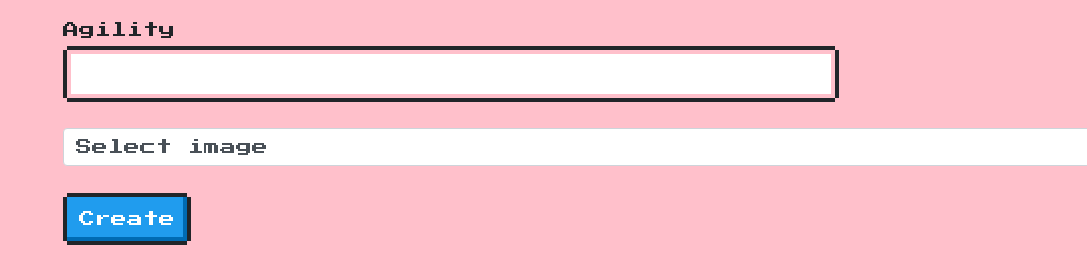
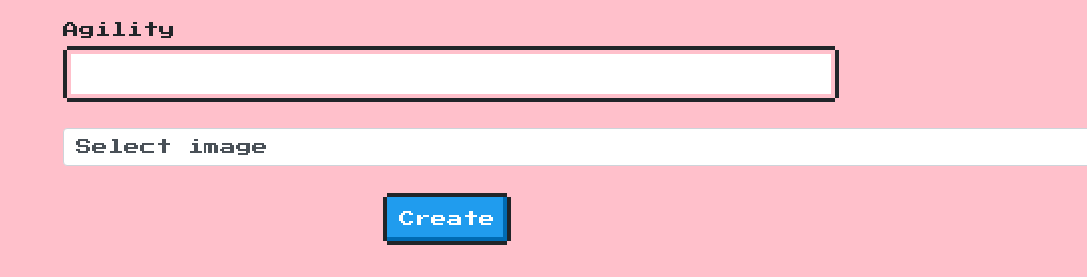
Before and after one commit to BourGuy64/RatzSlayer3, a PHP site: template src/views/form-monster.html.twig in a window 1280 px wide. Shown: the part 772-1049 px from the top of the page, without its empty margins (193-1280 px from the left). Run offline with PHP 8.4, Linux system fonts and the light colour scheme; the template is opened without the code that fills it, so the values that code supplies are empty; some libraries are stand-ins or nearby versions.

Commit message:
Center button create in forms

```diff
--- a/src/views/form-char.html.twig
+++ b/src/views/form-char.html.twig
@@ -54,7 +54,7 @@
     </div>
 
 
-    <div>
+    <div class="text-center">
         <button type="submit" class="nes-btn is-primary">Create</button>
     </div>
 </form>
--- a/src/views/form-monster.html.twig
+++ b/src/views/form-monster.html.twig
@@ -48,7 +48,7 @@
         <label class="custom-file-label" for="img">Select image</label>
     </div>
 
-    <div>
+    <div class="text-center">
         <button type="submit" class="nes-btn is-primary">Create</button>
     </div>
 </form>
```
